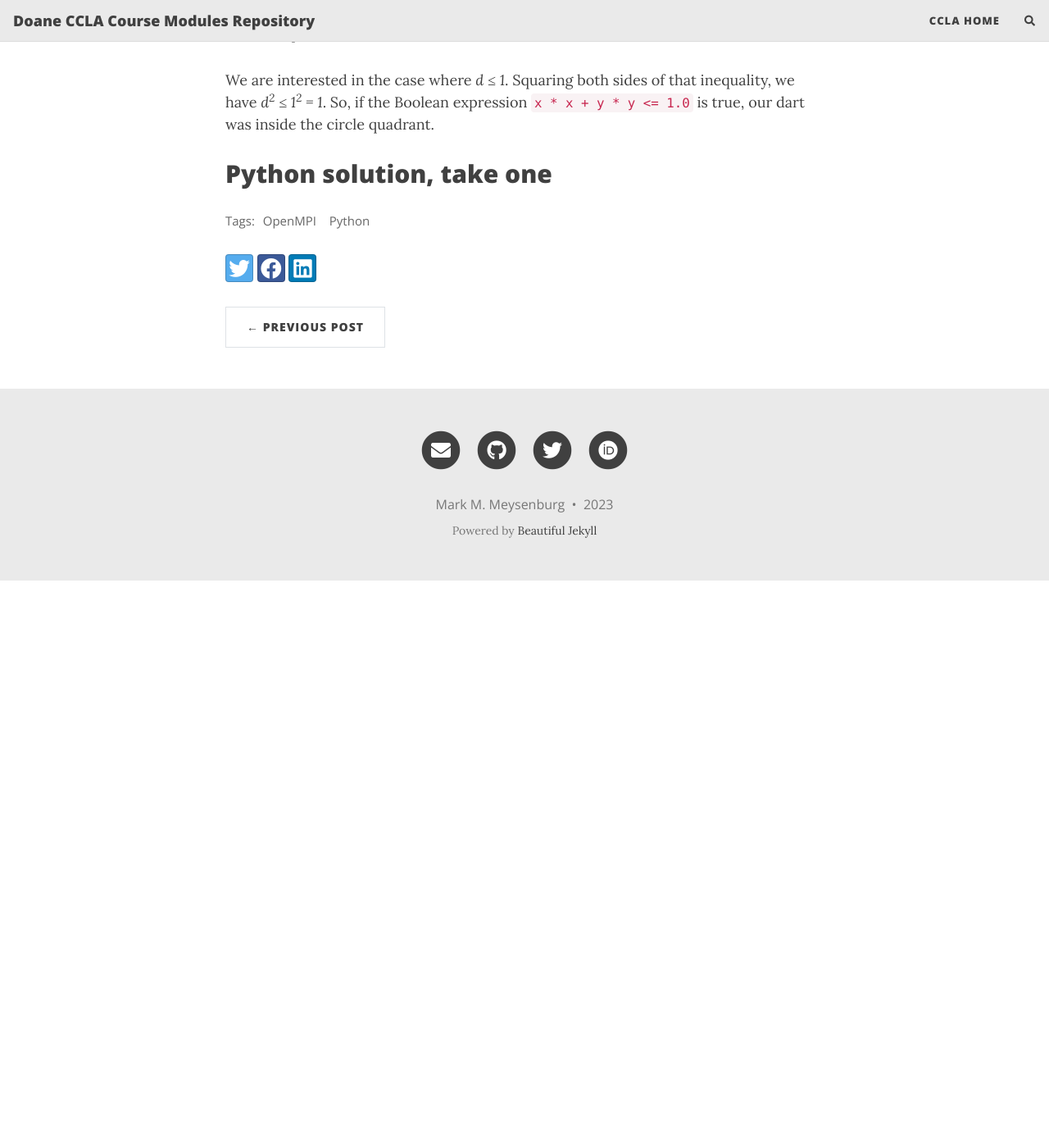
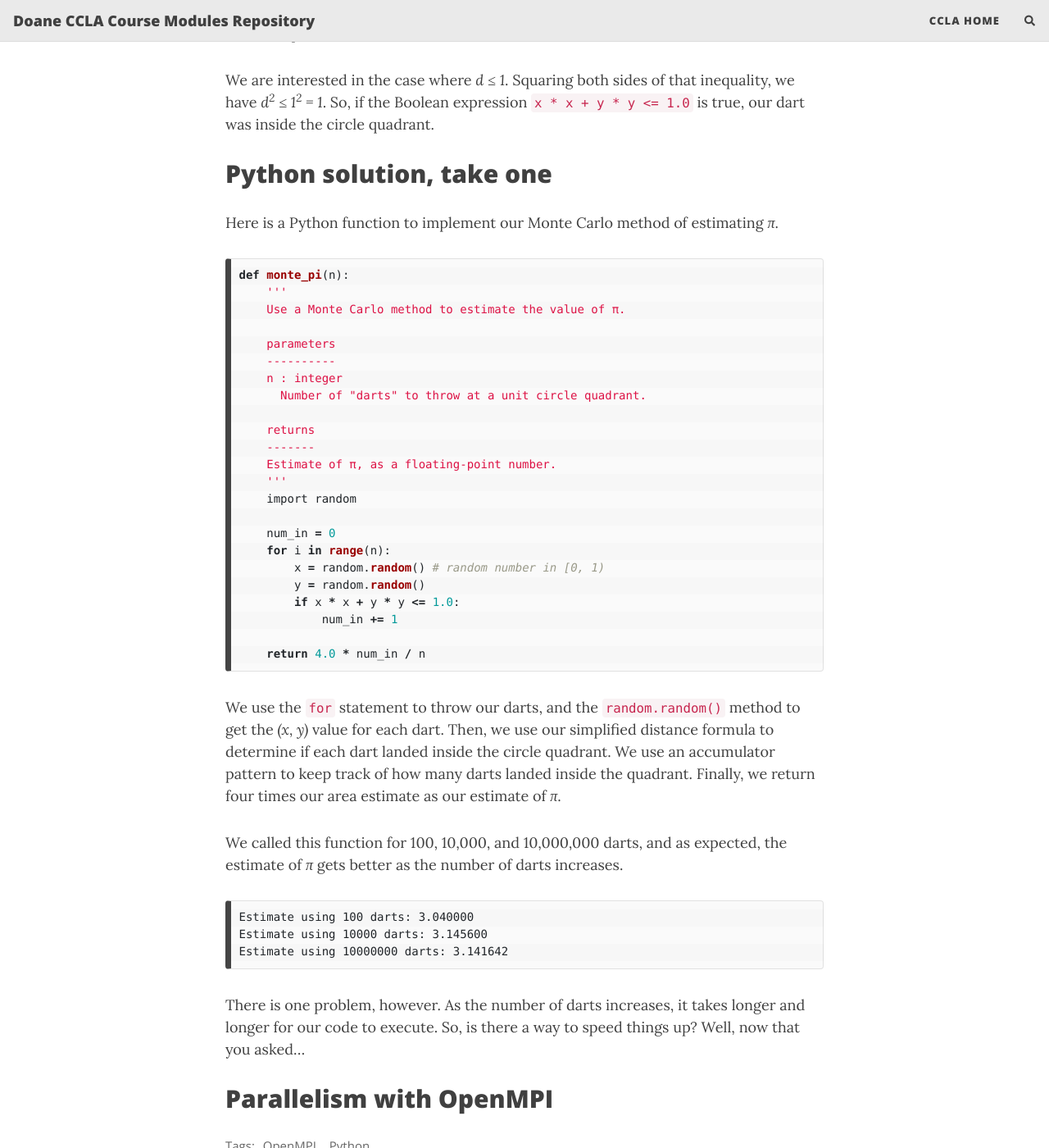
Before and after one commit to mmeysenburg/ccla-class-modules, a Jekyll site: the page built from _posts/2023-10-17-parallel-python.md, in a window 1280 px wide and 1400 px high, scrolled down 3630 px. Shown: the whole window at 82% size. Built offline with Jekyll 4.4.1, drawn with Linux system fonts in a browser that asks for light colours; nearby versions of some CDN libraries; comment, search, counter and statistics services are not loaded; before the commit the page ends 4338 px from its top, so only the background shows below that.

Commit message:
Finished uni-processor part of par python post

````diff
--- a/_posts/2023-10-17-parallel-python.md
+++ b/_posts/2023-10-17-parallel-python.md
@@ -87,3 +87,45 @@ Squaring both sides, we have:
 We are interested in the case where *d ≤ 1*. Squaring both sides of that inequality, we have *d<sup>2</sup> ≤ 1<sup>2</sup> = 1*. So, if the Boolean expression `x * x + y * y <= 1.0` is true, our dart was inside the circle quadrant.
 
 ## Python solution, take one
+
+Here is a Python function to implement our Monte Carlo method of estimating *π*.
+
+```python
+def monte_pi(n):
+    '''
+    Use a Monte Carlo method to estimate the value of π.
+
+    parameters
+    ----------
+    n : integer
+      Number of "darts" to throw at a unit circle quadrant.
+
+    returns
+    -------
+    Estimate of π, as a floating-point number.
+    '''
+    import random
+
+    num_in = 0
+    for i in range(n):
+        x = random.random() # random number in [0, 1)
+        y = random.random()
+        if x * x + y * y <= 1.0:
+            num_in += 1
+
+    return 4.0 * num_in / n
+```
+
+We use the `for` statement to throw our darts, and the `random.random()` method to get the *(x, y)* value for each dart. Then, we use our simplified distance formula to determine if each dart landed inside the circle quadrant. We use an accumulator pattern to keep track of how many darts landed inside the quadrant. Finally, we return four times our area estimate as our estimate of *π*.
+
+We called this function for 100, 10,000, and 10,000,000 darts, and as expected, the estimate of *π* gets better as the number of darts increases.
+
+```
+Estimate using 100 darts: 3.040000
+Estimate using 10000 darts: 3.145600
+Estimate using 10000000 darts: 3.141642
+```
+
+There is one problem, however. As the number of darts increases, it takes longer and longer for our code to execute. So, is there a way to speed things up? Well, now that you asked...
+
+## Parallelism with OpenMPI
````
